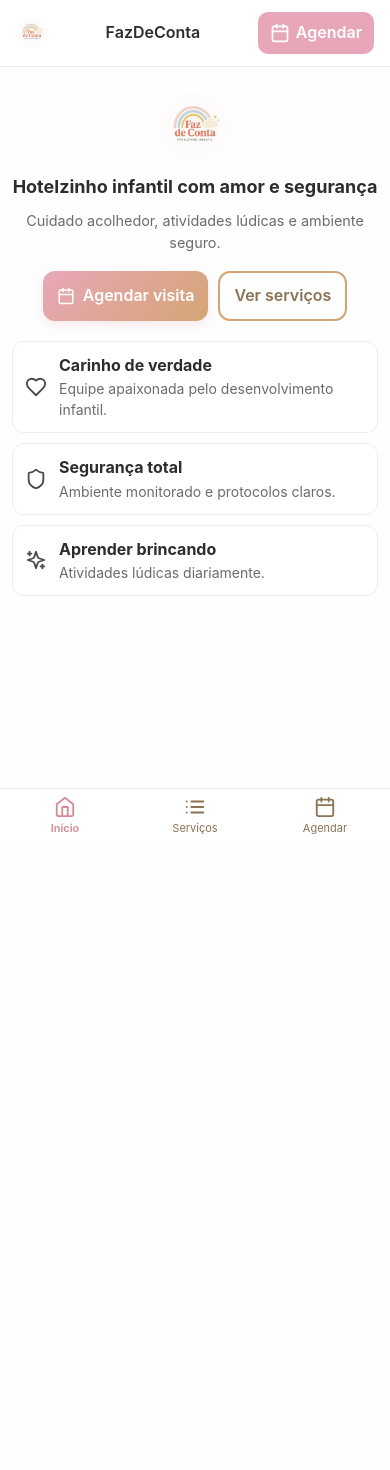
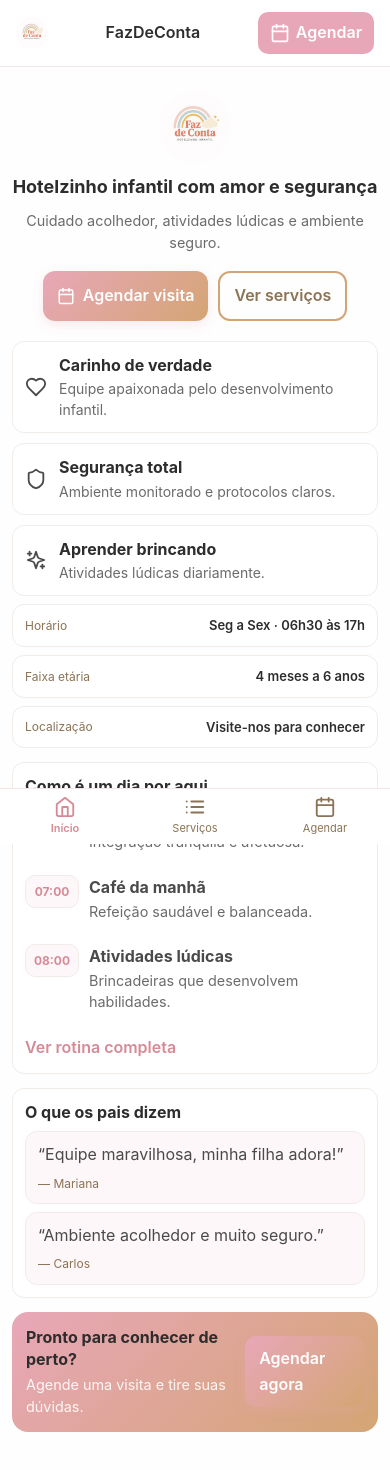
Before and after one commit to ohugods/Hotelzinho, a React (Vite) app: page / in a window 390 px wide. Shown: the top 1470 px of the page. Before the commit the page ends 844 px from the top, so only its background shows below. Built offline with nearby package versions, Linux system fonts and the light colour scheme.

Commit message:
feat(mobile): enriquecimento da aba InÃ­cio
- Infos rÃ¡pidas (horÃ¡rio, faixa etÃ¡ria, localizaÃ§Ã£o)
- PrÃ©via da rotina com 3 passos e link
- Mini depoimentos
- Banner CTA final
- Ajustes de estilo em mobile.css

```diff
--- a/src/mobile/pages/MHome.jsx
+++ b/src/mobile/pages/MHome.jsx
@@ -17,6 +17,7 @@ const MHome = () => {
         </div>
       </section>
 
+      {/* Destaques rápidos */}
       <section className="m-cards">
         <div className="m-card">
           <Heart size={22} />
@@ -40,6 +41,75 @@ const MHome = () => {
           </div>
         </div>
       </section>
+
+      {/* Informações rápidas */}
+      <section className="m-info">
+        <div className="m-info-item">
+          <span className="m-info-label">Horário</span>
+          <span className="m-info-value">Seg a Sex · 06h30 às 17h</span>
+        </div>
+        <div className="m-info-item">
+          <span className="m-info-label">Faixa etária</span>
+          <span className="m-info-value">4 meses a 6 anos</span>
+        </div>
+        <div className="m-info-item">
+          <span className="m-info-label">Localização</span>
+          <span className="m-info-value">Visite-nos para conhecer</span>
+        </div>
+      </section>
+
+      {/* Prévia da rotina */}
+      <section className="m-section">
+        <h3 className="m-section-title">Como é um dia por aqui</h3>
+        <ul className="m-steps">
+          <li>
+            <span className="m-step-time">06:30</span>
+            <div>
+              <strong>Chegada e acolhimento</strong>
+              <p>Integração tranquila e afetuosa.</p>
+            </div>
+          </li>
+          <li>
+            <span className="m-step-time">07:00</span>
+            <div>
+              <strong>Café da manhã</strong>
+              <p>Refeição saudável e balanceada.</p>
+            </div>
+          </li>
+          <li>
+            <span className="m-step-time">08:00</span>
+            <div>
+              <strong>Atividades lúdicas</strong>
+              <p>Brincadeiras que desenvolvem habilidades.</p>
+            </div>
+          </li>
+        </ul>
+        <Link to="/servicos" className="m-link">Ver rotina completa</Link>
+      </section>
+
+      {/* Mini depoimentos */}
+      <section className="m-section">
+        <h3 className="m-section-title">O que os pais dizem</h3>
+        <div className="m-testimonials">
+          <blockquote>
+            “Equipe maravilhosa, minha filha adora!”
+            <cite> — Mariana</cite>
+          </blockquote>
+          <blockquote>
+            “Ambiente acolhedor e muito seguro.”
+            <cite> — Carlos</cite>
+          </blockquote>
+        </div>
+      </section>
+
+      {/* CTA final */}
+      <section className="m-banner">
+        <div>
+          <h3>Pronto para conhecer de perto?</h3>
+          <p>Agende uma visita e tire suas dúvidas.</p>
+        </div>
+        <Link to="/agendar" className="m-btn-primary">Agendar agora</Link>
+      </section>
     </div>
   )
 }
--- a/src/mobile/styles/mobile.css
+++ b/src/mobile/styles/mobile.css
@@ -20,6 +20,26 @@
 .m-card { display: grid; grid-template-columns: 24px 1fr; gap: 10px; align-items: center; background: #fff; border: 1px solid #f2ece8; border-radius: 12px; padding: 12px; }
 .m-card h3 { margin: 0; font-size: 16px; }
 .m-card p { margin: 2px 0 0; font-size: 14px; color: #6b6b6b; }
+
+.m-info { display: grid; gap: 8px; margin-top: 8px; }
+.m-info-item { display: flex; align-items: center; justify-content: space-between; background: #fff; border: 1px solid #f2ece8; border-radius: 12px; padding: 10px 12px; }
+.m-info-label { color: #8b7355; font-size: 12px; }
+.m-info-value { font-weight: 600; color: #2d2d2d; font-size: 13px; }
+
+.m-section { margin-top: 14px; background: #fff; border: 1px solid #f2ece8; border-radius: 12px; padding: 12px; }
+.m-section-title { margin: 0 0 8px; font-size: 16px; }
+.m-steps { list-style: none; margin: 0; padding: 0; display: grid; gap: 10px; }
+.m-steps li { display: grid; grid-template-columns: 54px 1fr; gap: 10px; align-items: start; }
+.m-step-time { display: inline-flex; align-items: center; justify-content: center; background: #fdf7f9; border: 1px solid #f2ece8; color: #d68a96; border-radius: 10px; padding: 6px 8px; font-weight: 700; font-size: 12px; }
+.m-link { display: inline-block; margin-top: 10px; color: #d68a96; font-weight: 600; text-decoration: none; }
+
+.m-testimonials { display: grid; gap: 8px; }
+.m-testimonials blockquote { margin: 0; background: #fdf7f9; border: 1px solid #f2ece8; border-radius: 12px; padding: 10px 12px; color: #4a4a4a; }
+.m-testimonials cite { display: block; margin-top: 6px; color: #8b7355; font-style: normal; font-size: 12px; }
+
+.m-banner { margin: 14px 0; background: linear-gradient(135deg, #e8a7b8 0%, #d4a574 100%); border-radius: 16px; padding: 14px; color: #fff; display: flex; align-items: center; justify-content: space-between; gap: 12px; }
+.m-banner h3 { margin: 0 0 4px; font-size: 16px; }
+.m-banner p { margin: 0; color: #fff; opacity: .9; }
 
 .m-list { display: grid; gap: 10px; }
 .m-item { background: #fff; border: 1px solid #f2ece8; border-radius: 12px; padding: 12px; }
```
